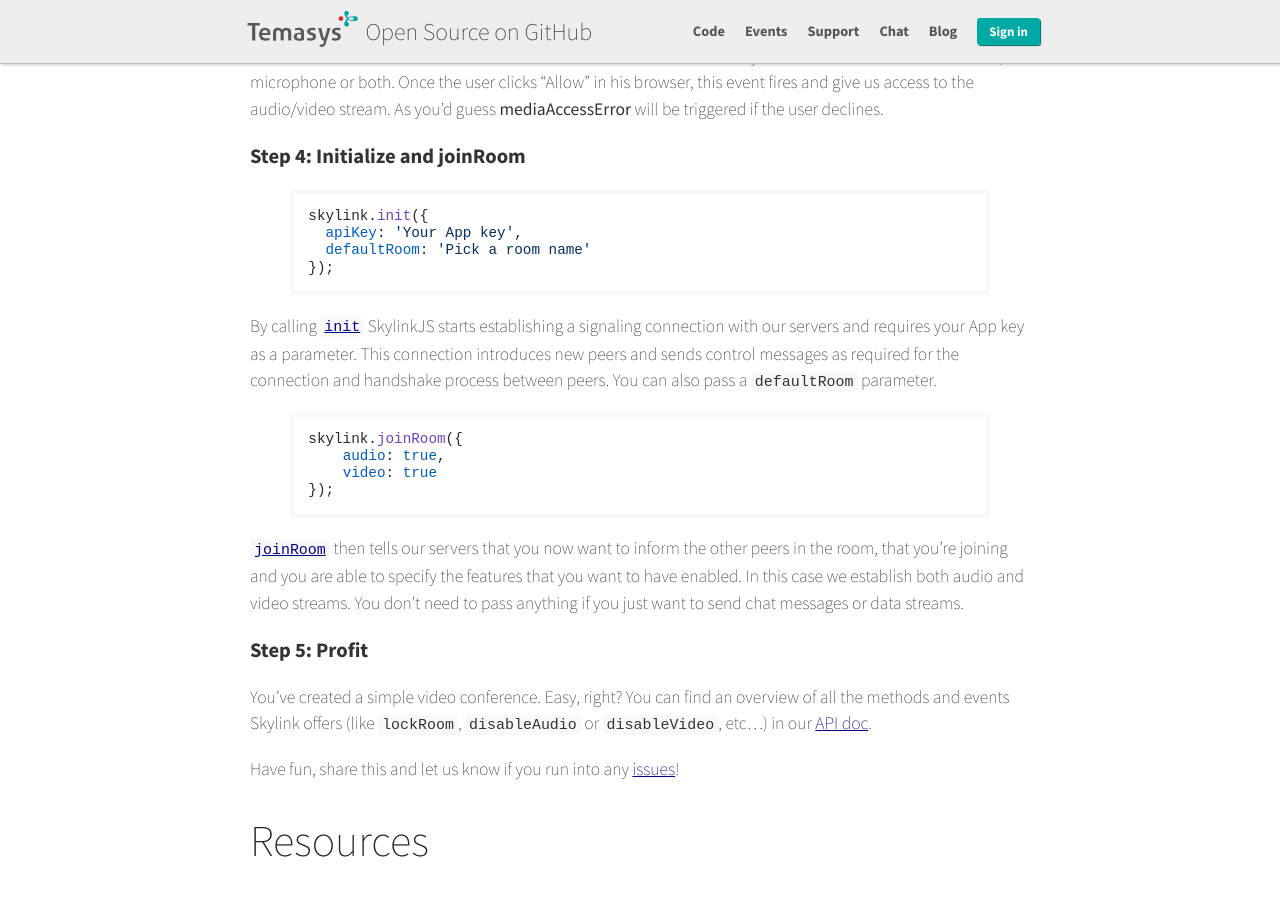
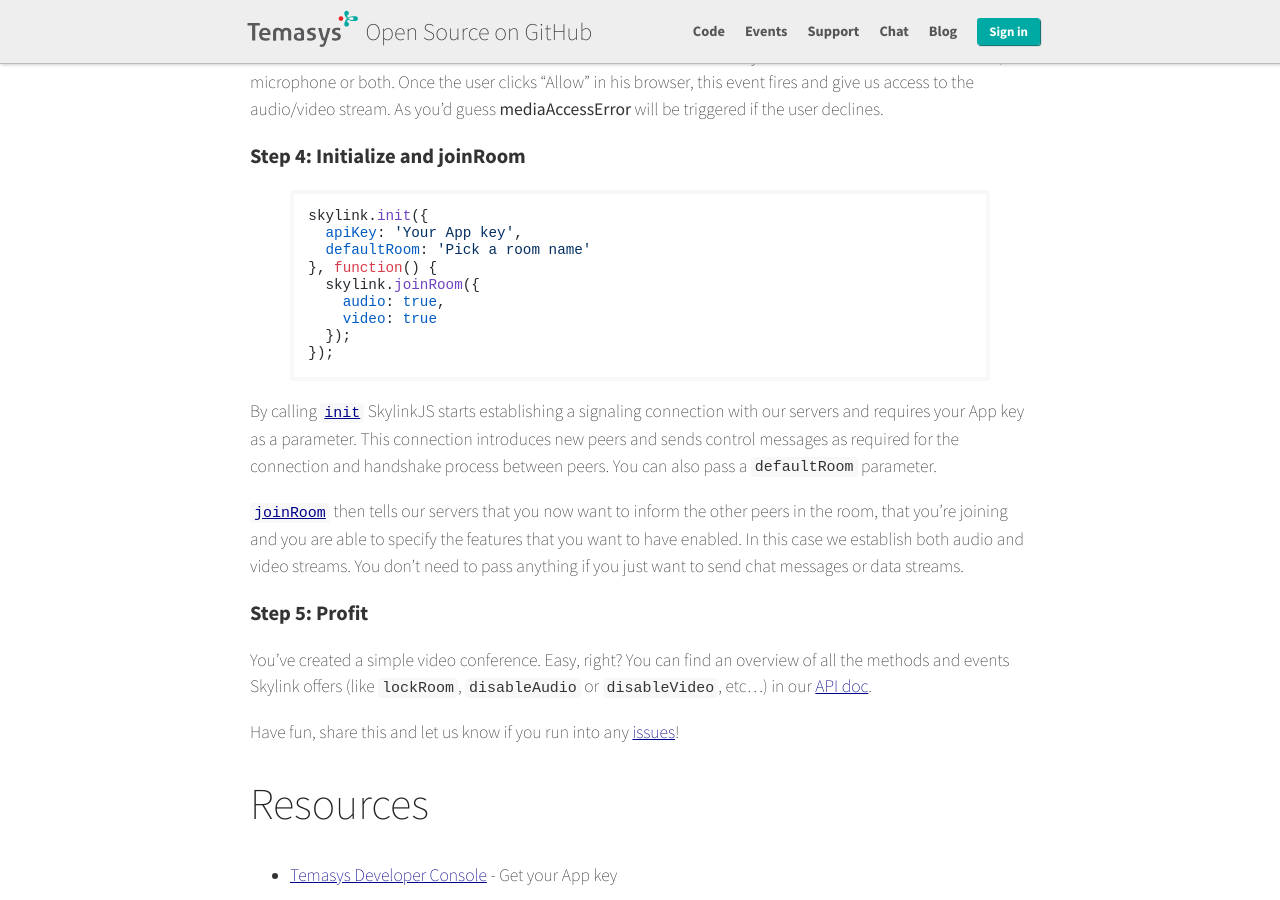
Before and after one commit to Temasys/temasys.github.io, a Jekyll site: the page built from _posts/2014-08-08-Getting_started_with_WebRTC_and_SkylinkJS.markdown, in a window 1280 px wide and 900 px high, scrolled down 4056 px. Built offline with Jekyll 4.4.1, drawn with Linux system fonts in a browser that asks for light colours; nearby versions of some CDN libraries; Markdown is read by kramdown in place of the engine named in the settings.

Commit message:
updating tutorial

```diff
--- a/_posts/2014-08-08-Getting_started_with_WebRTC_and_SkylinkJS.markdown
+++ b/_posts/2014-08-08-Getting_started_with_WebRTC_and_SkylinkJS.markdown
@@ -126,16 +126,15 @@
 skylink.init({
   apiKey: 'Your App key',
   defaultRoom: 'Pick a room name'
+}, function() {
+  skylink.joinRoom({
+    audio: true,
+    video: true
+  });
 });
 {% endhighlight %}
 By calling *[init](http://cdn.temasys.com.sg/skylink/skylinkjs/latest/doc/classes/Skylink.html#method_init)* SkylinkJS starts establishing a signaling connection with our servers and requires your App key as a parameter. This connection introduces new peers and sends control messages as required for the connection and handshake process between peers. You can also pass a *defaultRoom* parameter.
 
-{% highlight javascript %}
-skylink.joinRoom({
-    audio: true,
-    video: true
-});
-{% endhighlight %}
 *[joinRoom](http://cdn.temasys.com.sg/skylink/skylinkjs/latest/doc/classes/Skylink.html#method_joinRoom)* then tells our servers that you now want to inform the other peers in the room, that you're joining and you are able to specify the features that you want to have enabled. In this case we establish both audio and video streams. You don't need to pass anything if you just want to send chat messages or data streams.
 
 
```
